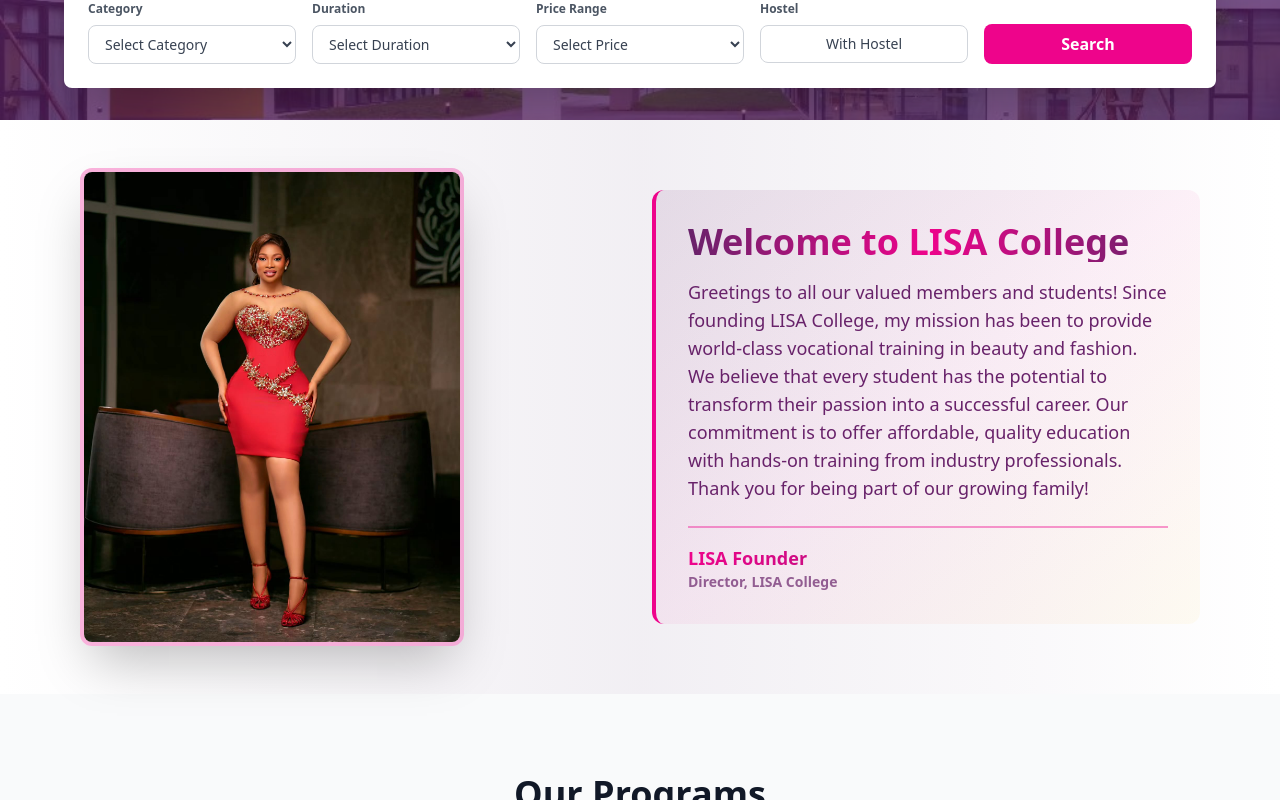
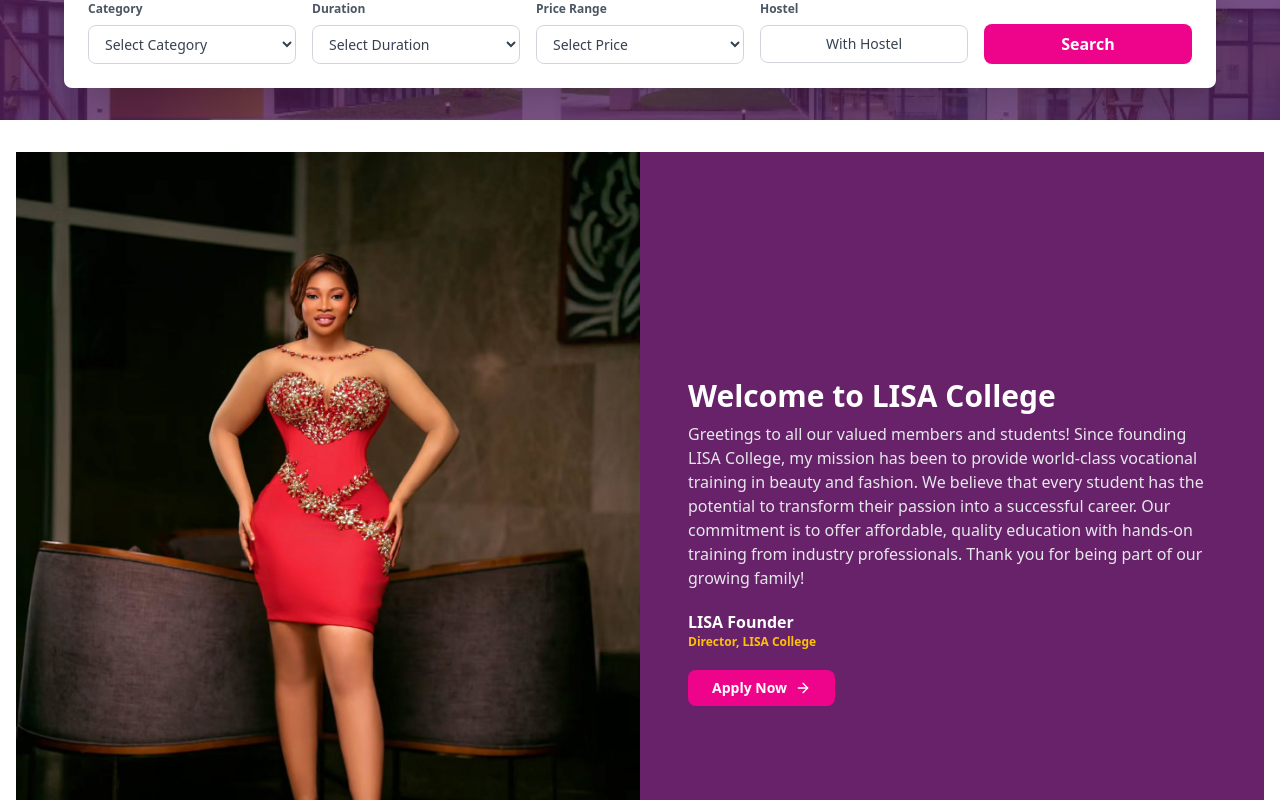
Before and after one commit to msetitech/lisacollege, a React app in the folder frontend/: page / in a window 1280 px wide. Shown: the part 680-1480 px from the top of the page. Built offline with nearby package versions, Linux system fonts and the light colour scheme; the HTML template or start-up script is replaced by a standard one.

Commit message:
fixing the height of meseger

```diff
--- a/frontend/src/components/Sections/OwnerMessage.jsx
+++ b/frontend/src/components/Sections/OwnerMessage.jsx
@@ -1,40 +1,43 @@
 import { useTranslation } from "react-i18next";
+import { ArrowRight } from "lucide-react";
 import ownerImage from "../../assets/images/owner.jpeg";
 
 export default function OwnerMessage() {
 	const { t } = useTranslation();
 
 	return (
-		<section className="py-8 md:py-12 bg-gradient-to-r from-white via-[#68226A]/5 to-white">
-			<div className="max-w-6xl mx-auto px-4">
-				<div className="grid grid-cols-1 md:grid-cols-2 gap-4 md:gap-6 items-center">
-					{/* Owner Image - Left */}
-					<div className="flex justify-center md:justify-start">
-						<div className="w-full max-w-sm rounded-xl overflow-hidden shadow-2xl border-4 border-[#EE048B]/30">
-							<img
-								src={ownerImage}
-								alt="Owner of LISA College"
-								className="w-full h-auto object-cover"
-							/>
-						</div>
+		<section className="py-8 bg-white">
+			<div className="max-w-7xl mx-auto px-4">
+				<div className="grid grid-cols-1 md:grid-cols-2 gap-0 items-stretch">
+					{/* Left: Owner Image */}
+					<div className="flex items-center justify-center overflow-hidden h-full">
+						<img
+							src={ownerImage}
+							alt="Owner of LISA College"
+							className="w-full h-full object-cover"
+						/>
 					</div>
 
-					{/* Welcome Message - Right */}
-					<div className="text-center md:text-left bg-gradient-to-br from-[#68226A]/10 via-[#EE048B]/5 to-[#FFC107]/5 p-6 md:p-8 rounded-xl border-l-4 border-[#EE048B]">
-						<h2 className="text-3xl md:text-4xl font-bold bg-gradient-to-r from-[#68226A] via-[#EE048B] to-[#68226A] bg-clip-text text-transparent mb-4">
+					{/* Right: Dark Background with Content */}
+					<div className="bg-[#68226A] px-8 md:px-12 py-7 md:py-10 flex flex-col justify-center">
+						<h2 className="text-2xl md:text-3xl font-bold text-white mb-2">
 							{t("owner.title")}
 						</h2>
-						<p className="text-base md:text-lg text-[#68226A] mb-4 leading-relaxed font-medium">
+						<p className="text-gray-200 text-sm md:text-base leading-relaxed mb-5">
 							{t("owner.message")}
 						</p>
-						<div className="mt-6 pt-4 border-t-2 border-[#EE048B]/40">
-							<p className="font-bold text-lg bg-gradient-to-r from-[#EE048B] to-[#68226A] bg-clip-text text-transparent">
+						<div className="mb-5">
+							<p className="text-base font-bold text-white">
 								{t("owner.name")}
 							</p>
-							<p className="text-[#68226A]/70 font-semibold text-sm">
+							<p className="text-[#FFC107] font-semibold text-xs">
 								{t("owner.position")}
 							</p>
 						</div>
+						<button className="inline-flex items-center gap-2 bg-[#EE048B] hover:bg-[#d60278] text-white font-bold py-2 px-6 rounded-lg transition-all transform hover:scale-105 w-fit text-sm">
+							{t("owner.cta")}
+							<ArrowRight className="w-4 h-4" />
+						</button>
 					</div>
 				</div>
 			</div>
--- a/frontend/src/i18n/locales/en.json
+++ b/frontend/src/i18n/locales/en.json
@@ -32,7 +32,8 @@
 		"title": "Welcome to LISA College",
 		"message": "Greetings to all our valued members and students! Since founding LISA College, my mission has been to provide world-class vocational training in beauty and fashion. We believe that every student has the potential to transform their passion into a successful career. Our commitment is to offer affordable, quality education with hands-on training from industry professionals. Thank you for being part of our growing family!",
 		"name": "LISA Founder",
-		"position": "Director, LISA College"
+		"position": "Director, LISA College",
+		"cta": "Apply Now"
 	},
 	"programs": {
 		"title": "Our Programs",
--- a/frontend/src/i18n/locales/sw.json
+++ b/frontend/src/i18n/locales/sw.json
@@ -32,7 +32,8 @@
 		"title": "Karibu katika LISA College",
 		"message": "Salamu kwa wote wa wanachama na wanafunzi wangu! Tangu kuanzisha LISA College, lengo langu imekuwa kutoa mafunzo ya kiwanda ya kundi-klas katika uzuri na mitindo. Tunaninzia kuwa kila mwanafunzi ana uwezo wa kubadilisha shauku yao kuwa kazi yenye mafaniko. Dhana yetu ni kutoa elimu rahisi, ya bei nzuri na mafunzo ya kujenga kutoka kwa wataalamu wa kiwanda. Asanteni kwa kuwa sehemu ya famiglia yangu inayokua!",
 		"name": "LISA Msingi",
-		"position": "Mkurugenzi, LISA College"
+		"position": "Mkurugenzi, LISA College",
+		"cta": "Jiandikishe Sasa"
 	},
 	"programs": {
 		"title": "Programu Zetu",
```
